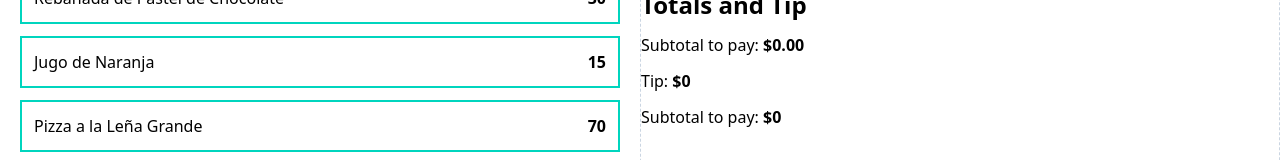
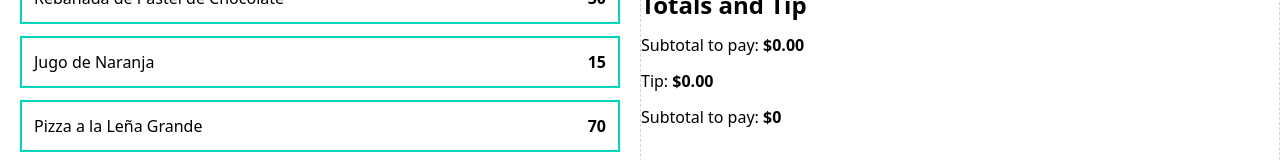
Before and after one commit to DevilRed/tip_calculator, a React (Vite) app: page / in a window 1280 px wide. Shown: the part 480-640 px from the top of the page. Built offline with nearby package versions, Linux system fonts and the light colour scheme.

Commit message:
add tip calculation and show it

```diff
--- a/src/App.tsx
+++ b/src/App.tsx
@@ -23,9 +23,17 @@ function App() {
           </div>
         </div>
         <div className="border border-dashed border-slate-300 py-5 rounded-lg space-y-10">
-          <OrderContent order={order} removeItem={removeItem} />
-          <TipPercentageForm setTip={setTip} />
-          <OrderTotals order={order} />
+          <OrderContent
+           order={order}
+           removeItem={removeItem}
+          />
+          <TipPercentageForm
+            setTip={setTip}
+          />
+          <OrderTotals
+            order={order}
+            tip={tip}
+          />
         </div>
       </main>
     </>
--- a/src/components/OrderTotals.tsx
+++ b/src/components/OrderTotals.tsx
@@ -3,11 +3,13 @@ import { OrderItem } from "../types"
 import { formatCurrency } from "../helpers"
 
 type OrderTotalsProps = {
-	order: OrderItem[]
+	order: OrderItem[],
+	tip: number
 }
 
-export const OrderTotals = ({order}: OrderTotalsProps) => {
+export const OrderTotals = ({order, tip}: OrderTotalsProps) => {
 	const subtotalAmount = useMemo(() => order.reduce((total, item) => total + (item.quantity * item.price), 0), [order])
+	const tipAmount = useMemo(() => subtotalAmount * tip, [tip, subtotalAmount])
 	return (
 		<>
 			<div className="space-y-3">
@@ -16,7 +18,7 @@ export const OrderTotals = ({order}: OrderTotalsProps) => {
 					<span className="font-bold">{ formatCurrency(subtotalAmount)}</span>
 				</p>
 				<p>Tip: {' '}
-					<span className="font-bold">$0</span>
+					<span className="font-bold">{formatCurrency(tipAmount)}</span>
 				</p>
 				<p>Subtotal to pay: {' '}
 					<span className="font-bold">$0</span>
```
